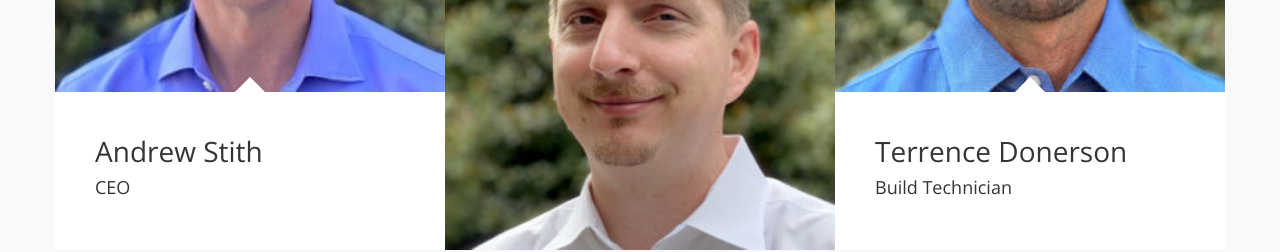
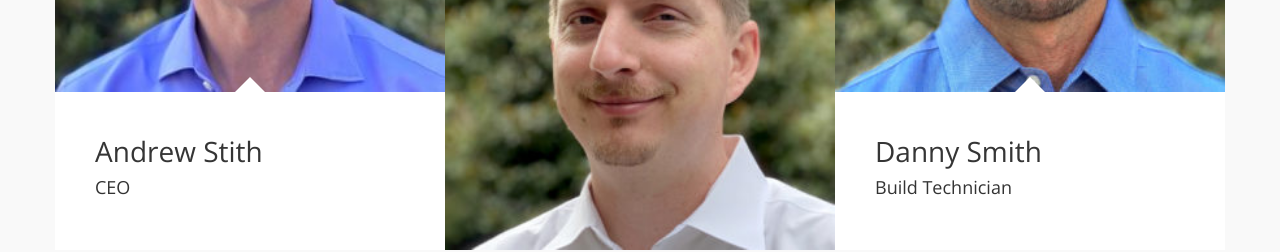
Before and after one commit to Terrenceddonerson/Terrenceddonerson.github.io, a plain HTML site: page index.html in a window 1280 px wide. Shown: the part 1920-2172 px from the top of the page. Drawn offline with nearby package versions, Linux system fonts and the light colour scheme.

Commit message:
Update index.html

```diff
--- a/index.html
+++ b/index.html
@@ -197,7 +197,7 @@
                          <div class="team-thumb">
                               <img src="images/team-image3.jpg" class="img-responsive" alt="Jack Wilson">
                               <div class="team-info team-thumb-up">
-                                   <h2>Terrence Donerson</h2>
+                                   <h2>Danny Smith</h2>
                                    <small>Build Technician</small>
                                    <p></p>
                               </div>
```
